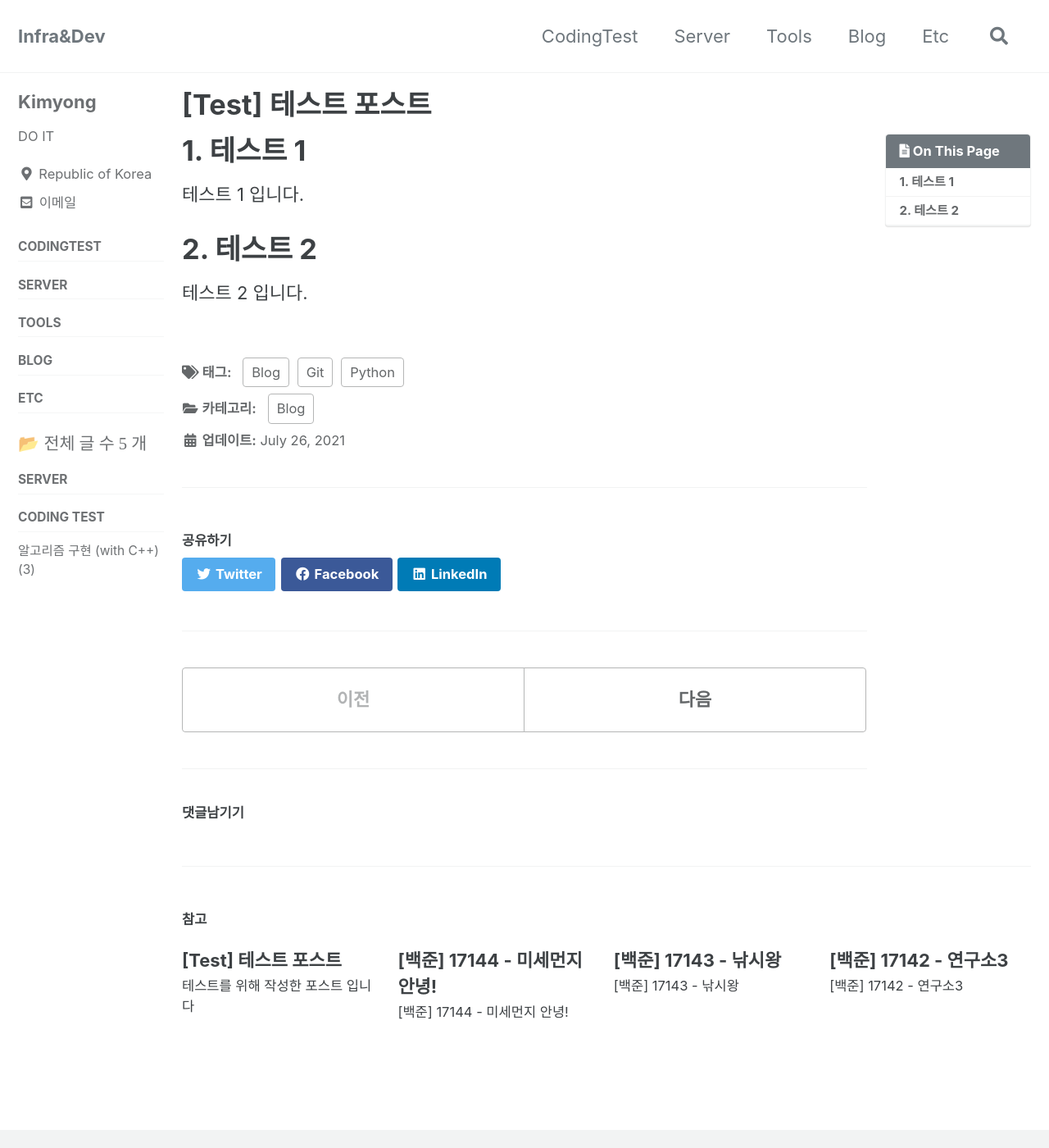
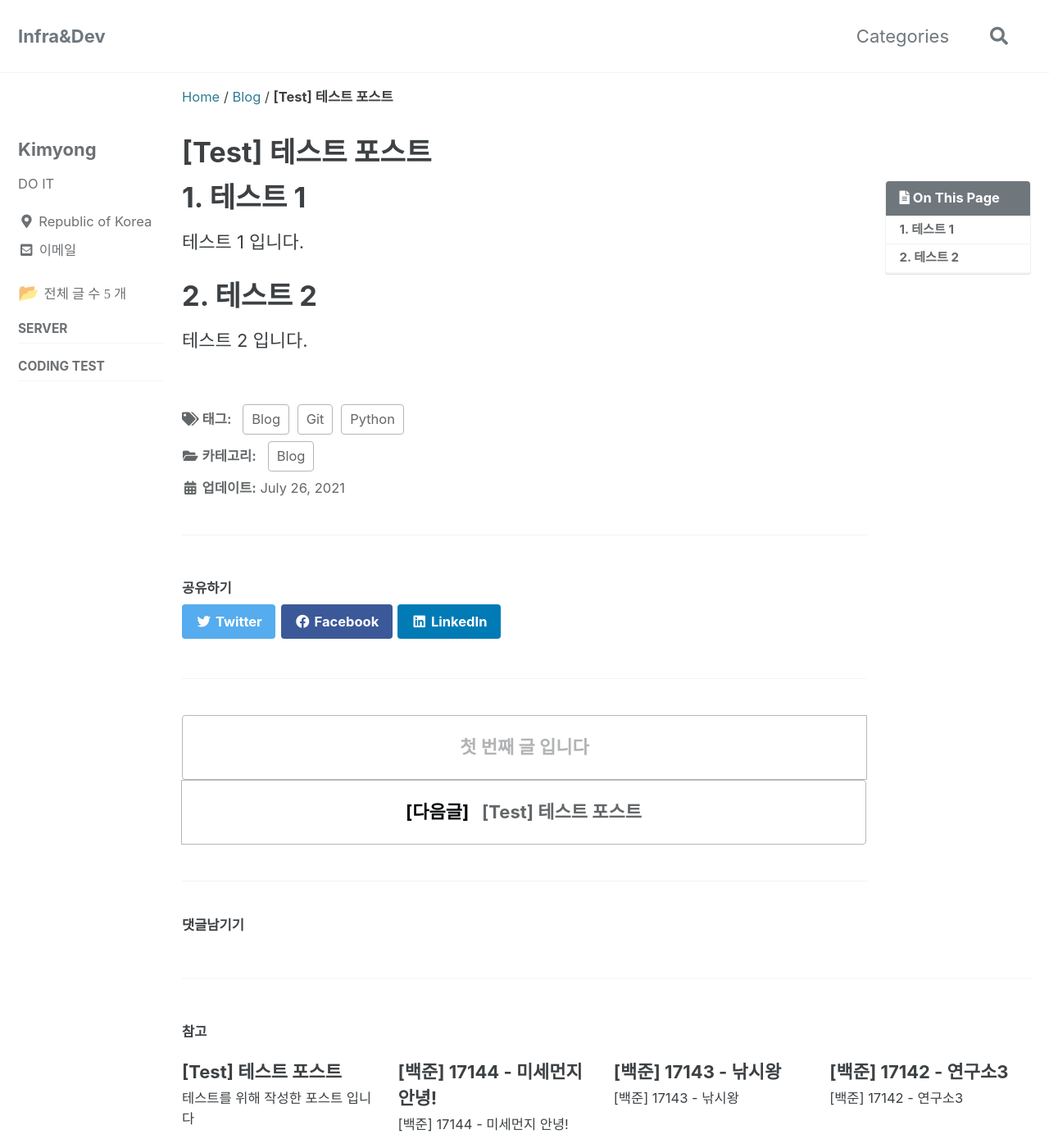
Before and after one commit to dydgus0111/kimyong_blog, a Jekyll site: the page built from _posts/2021-07-26-test-post.md, in a window 1280 px wide and 1400 px high. Shown: the whole window at 82% size. Built offline with Jekyll 4.4.1, drawn with Linux system fonts in a browser that asks for light colours; cached includes are drawn as plain includes; comment, search, counter and statistics services are not loaded.

Commit message:
[+] Edit Categories, Tags

```diff
--- a/_config.yml
+++ b/_config.yml
@@ -16,7 +16,7 @@ minimal_mistakes_skin    : "default" # "air", "aqua", "contrast", "dark", "dirt"
 
 # Site Settings
 locale                   : "ko-KR"
-title                    : "Infra&Dev"
+title                    : "Kimyong_Blog"
 title_separator          : "-"
 subtitle                 : # site tagline that appears below site title in masthead
 name                     : "Kimyong"
@@ -27,7 +27,7 @@ repository               : "dydgus0111/comment"
 teaser                   : # path of fallback teaser image, e.g. "/assets/images/500x300.png"
 logo                     : # path of logo image to display in the masthead, e.g. "/assets/images/88x88.png"
 masthead_title           : "Infra&Dev"
-# breadcrumbs            : false # true, false (default)
+breadcrumbs            : true # true, false (default)
 words_per_minute         : 200
 comments:
   provider               : "utterances" # false (default), "disqus", "discourse", "facebook", "staticman", "staticman_v2", "utterances", "custom"
@@ -292,6 +292,6 @@ defaults:
       comments: true
       share: true
       related: true
-      sidebar:
-        nav: "main"
+      # sidebar:
+      #   nav: "main"
       sidebar_main: true
--- a/_data/navigation.yml
+++ b/_data/navigation.yml
@@ -1,12 +1,12 @@
 # main links
 main:
-  - title: "CodingTest"
-    url: categories/CodingTest
-  - title: "Server"
-    url: categories/Server/
-  - title: "Tools"
-    url: categories/Tools/
-  - title: "Blog"
-    url: categories/Blog/
-  - title: "Etc"
-    url: categories/Etc/
+  - title: "Categories"
+    url: categories
+  # - title: "Server"
+  #   url: categories/Server/
+  # - title: "Tools"
+  #   url: categories/Tools/
+  # - title: "Blog"
+  #   url: categories/Blog/
+  # - title: "Etc"
+  #   url: categories/Etc/
--- a/_includes/nav_list_main
+++ b/_includes/nav_list_main
@@ -10,7 +10,7 @@
   <ul class="nav__items" id="category_tag_menu">
       <!--전체 글 수-->
       <li>
-            📂 <span style="font-family:'Cafe24Oneprettynight';">전체 글 수</style> <span style="font-family:'Coming Soon';">{{sum}}</style> <span style="font-family:'Cafe24Oneprettynight';">개</style>
+            📂 <span style="font-family:'Cafe24Oneprettynight';font-size:80%">전체 글 수</style> <span style="font-family:'Coming Soon';">{{sum}}</style> <span style="font-family:'Cafe24Oneprettynight';">개</style>
       </li>
       <li>
         <!--span 태그로 카테고리들을 크게 분류 ex) C/C++/C#-->
@@ -35,8 +35,8 @@
         <span class="nav__sub-title">Coding Test</span>
             <ul>
                 {% for category in site.categories %}
-                    {% if category[0] == "CodingTest" %}
-                        <li><a href="/categories/CodingTest" class="">알고리즘 구현 (with C++) ({{category[1].size}})</a></li>
+                    {% if category[0] == "백준" %}
+                        <li><a href="/categories/CodingTest" class="">백준 ({{category[1].size}})</a></li>
                     {% endif %}
                 {% endfor %}
             </ul>
--- a/_includes/post_pagination.html
+++ b/_includes/post_pagination.html
@@ -19,14 +19,30 @@
 {% if prev_post or next_post %}
   <nav class="pagination">
     {% if prev_post %}
-      <a href="{{ prev_post.url }}" class="pagination--pager">{{ site.data.ui-text[site.locale].pagination_previous | default: "Previous" }}</a>
+      <a href="{{ prev_post.url }}" class="pagination--pager"><span class="prev_word">[이전글]</span> &nbsp {{prev_post.title}}</a>
     {% else %}
-      <a href="#" class="pagination--pager disabled">{{ site.data.ui-text[site.locale].pagination_previous | default: "Previous" }}</a>
+      <a href="#" class="pagination--pager disabled">첫 번째 글 입니다</a>
     {% endif %}
     {% if next_post %}
-      <a href="{{ next_post.url }}" class="pagination--pager">{{ site.data.ui-text[site.locale].pagination_next | default: "Next" }}</a>
+      <a href="{{ next_post.url }}" class="pagination--pager"><span class="prev_word">[다음글]</span> &nbsp {{next_post.title}}</a>
     {% else %}
-      <a href="#" class="pagination--pager disabled">{{ site.data.ui-text[site.locale].pagination_next | default: "Next" }}</a>
+      <a href="#" class="pagination--pager disabled">최근 글 입니다</a>
     {% endif %}
   </nav>
 {% endif %}
+
+
+<!-- {% if prev_post or next_post %}
+  <nav class="pagination_prev_next">
+    {% if prev_post %}
+      <a href="{{ prev_post.url }}" class="pagination_prev_next--pager"><span class="prev_next">이전 글  &nbsp</span>{{ prev_post.title }}</a>
+    {% else %}
+      <a href="#" class="pagination_prev_next--pager disabled">첫 번째 글입니다</a>
+    {% endif %}
+    {% if next_post %}
+      <a href="{{ next_post.url }}" class="pagination_prev_next--pager"><span class="prev_next">다음 글  &nbsp  </span>{{ next_post.title }}</a>
+    {% else %}
+      <a href="#" class="pagination_prev_next--pager disabled">가장 최근 글입니다</a>
+    {% endif %}
+  </nav>
+{% endif %} -->
--- a/_sass/minimal-mistakes/_navigation.scss
+++ b/_sass/minimal-mistakes/_navigation.scss
@@ -121,8 +121,8 @@
   &--pager {
     display: block;
     padding: 1em 2em;
-    float: left;
-    width: 50%;
+    // float: left;
+    width: 100%;
     font-family: $sans-serif;
     font-size: $type-size-5;
     font-weight: bold;
@@ -151,6 +151,11 @@
       color: rgba($muted-text-color, 0.5);
       pointer-events: none;
       cursor: not-allowed;
+    }
+
+    .prev_word{
+      font-family: $sans-serif;
+      color: #04080a;
     }
   }
 }
```
Also changed, not shown: _pages/categorys/category_category.md (added, +7 -0 lines), _pages/categorys/category_tags.md (added, +7 -0 lines).
